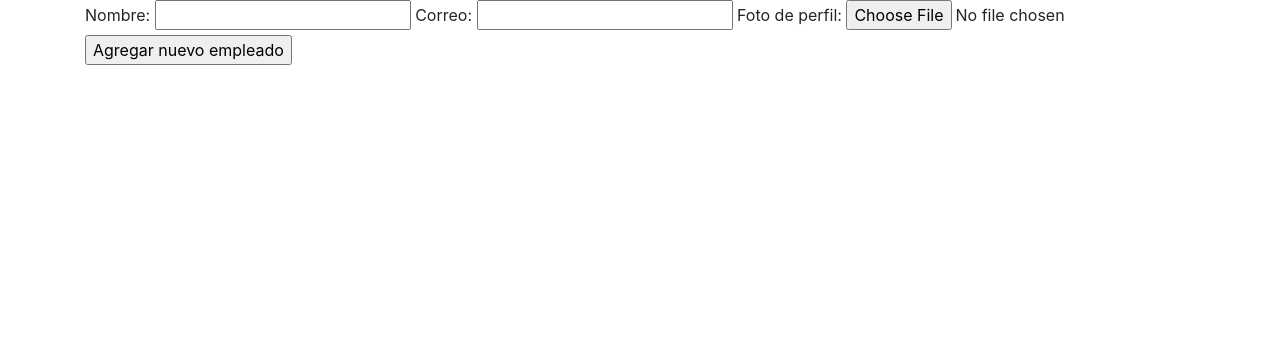
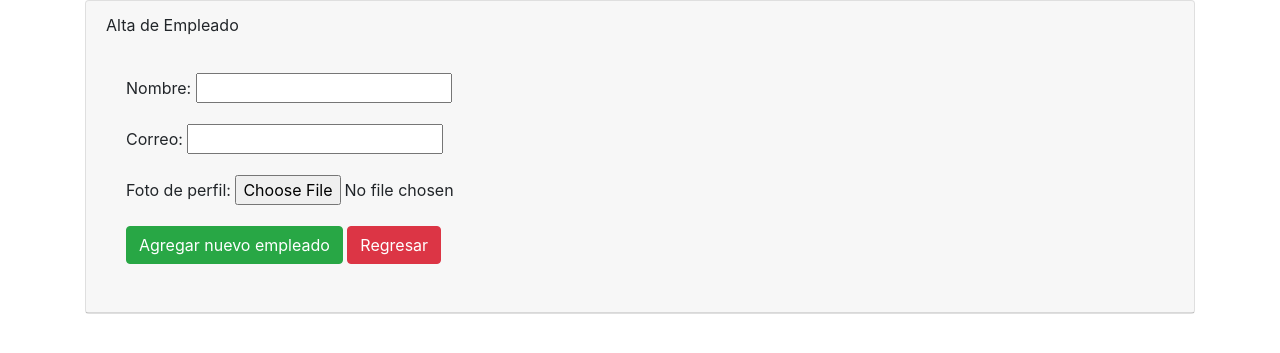
Before and after one commit to sealmaraz/sistema-empleados, a Flask app: page /create in a window 1280 px wide. Shown: the part 56-409 px from the top of the page. Run offline with Flask 2, Linux system fonts and the light colour scheme.

Commit message:
con estilos de bootstrap

```diff
--- a/src/app.py
+++ b/src/app.py
@@ -1,5 +1,4 @@
-from flask import Flask
-from flask import render_template, request, redirect,send_from_directory
+from flask import render_template, request, redirect,send_from_directory, Flask, url_for
 from flaskext.mysql import MySQL
 from datetime import datetime
 import os
--- a/src/templates/empleados/create.html
+++ b/src/templates/empleados/create.html
@@ -1,13 +1,29 @@
 {%include 'header.html' %}
 <form method="POST" action="/store" enctype="multipart/form-data">
+    <div class="card">
+        <div class="card-header">
+            Alta de Empleado
+            <div class="card-body">
+                <p class="card-text">
+                    <div class="form-group">
                         <label for="txtnombre">Nombre:</label>
                         <input type="text" name="txtnombre" id="txtnombre"></label>
-
+                    </div>
+                    <div class="form-group">
                         <label for="txtcorreo">Correo:</label>
                         <input type="email" name="txtcorreo" id="txtcorreo"></label>
-
+                    </div>
+                    <div class="form-group">
                         <label for="txtFoto">Foto de perfil:</label>
                         <input type="file" name="txtFoto" id="txtFoto"></label>
-<input type="submit" value="Agregar nuevo empleado">
+                    </div>
+                    <div class="form-group">
+                        <input class="btn btn-success" type="submit" value="Agregar nuevo empleado">
+                        <a href="{{url_for('index')}}" class="btn btn-danger">Regresar</a>
+                    </div>
+                </p>
+            </div>
+        </div>
+    </div>
 </form>
 {%include 'footer.html' %}
```
Also changed, not shown: src/templates/empleados/edit.html (+27 -3 lines), src/templates/empleados/index.html (+5 -6 lines). Lines whose indentation alone changed are shown as unchanged.
